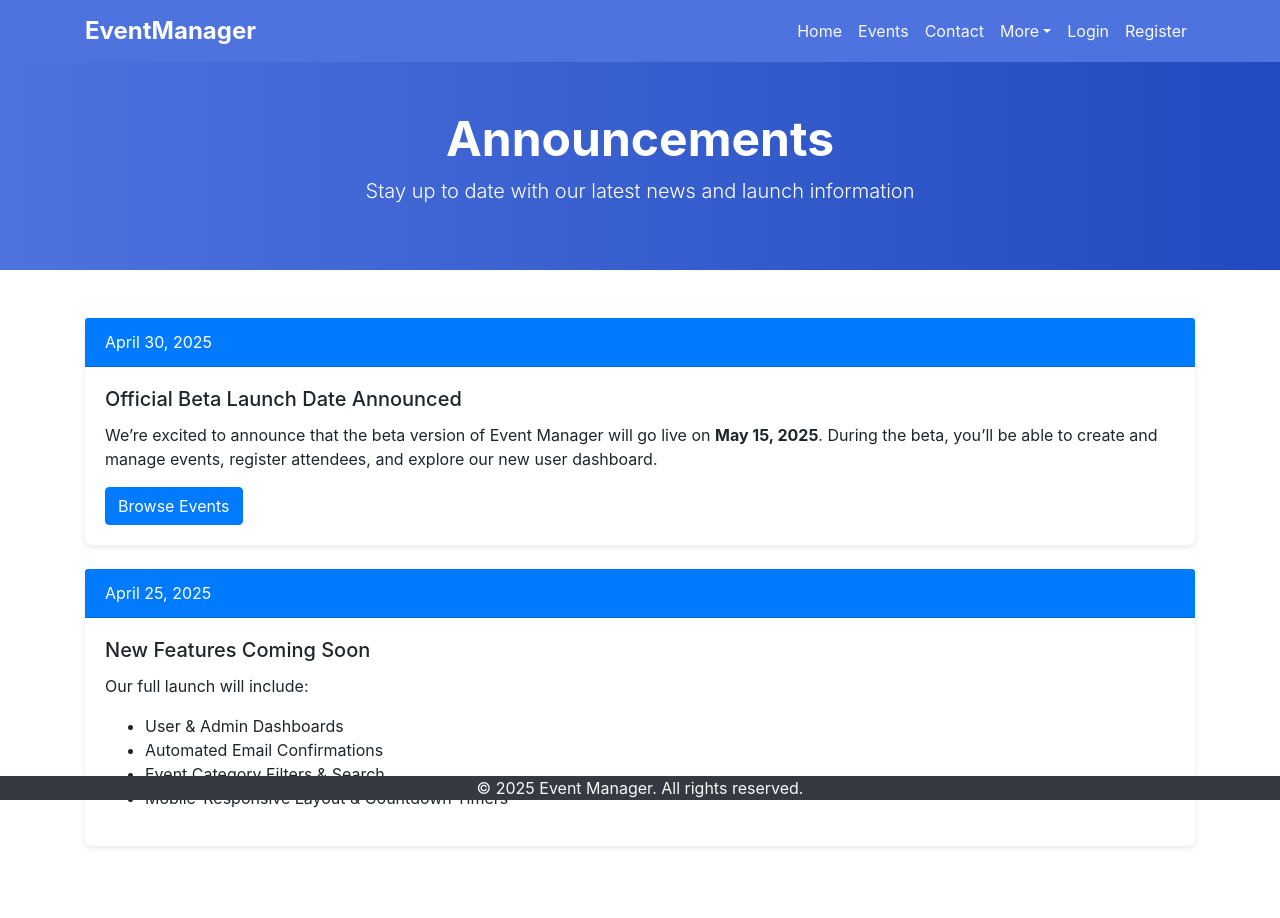
After one commit to kimbrow-slice/Online-Event-Management-System, a PHP site: page /announcements.html in a window 1280 px wide. The commit adds this page. Run offline with PHP 8.4, Linux system fonts and the light colour scheme.

Commit message:
Created announcements page, contacts page, got the search boxes working, and got the event countdown working

```diff
--- /dev/null
+++ b/www/announcements.html
@@ -0,0 +1,101 @@
+<!DOCTYPE html>
+<html lang="en">
+<head>
+    <meta charset="UTF-8">
+    <meta name="viewport" content="width=device-width, initial-scale=1, shrink-to-fit=no">
+    <title>Announcements – Event Manager</title>
+    <!-- Bootstrap 4 -->
+    <link rel="stylesheet"
+          href="https://stackpath.bootstrapcdn.com/bootstrap/4.5.2/css/bootstrap.min.css">
+    <!-- Custom Styles -->
+    <link rel="stylesheet" href="stylesheet.css">
+</head>
+<body>
+
+<!-- Navigation Bar -->
+<nav class="navbar navbar-expand-lg navbar-dark bg-primary">
+    <div class="container">
+        <a class="navbar-brand" href="index.html">EventManager</a>
+        <button class="navbar-toggler" type="button" data-toggle="collapse"
+                data-target="#navbarNav">
+            <span class="navbar-toggler-icon"></span>
+        </button>
+        <div class="collapse navbar-collapse" id="navbarNav">
+            <ul class="navbar-nav ml-auto">
+                <li class="nav-item"><a class="nav-link" href="index.html">Home</a></li>
+                <li class="nav-item"><a class="nav-link" href="events.php">Events</a></li>
+                <li class="nav-item"><a class="nav-link" href="contact.html">Contact</a></li>
+                <li class="nav-item dropdown">
+                    <a class="nav-link dropdown-toggle" href="#" id="moreDropdown"
+                       role="button" data-toggle="dropdown">More</a>
+                    <div class="dropdown-menu">
+                        <a class="dropdown-item" href="#">Admin Dashboard</a>
+                        <a class="dropdown-item" href="#">User Dashboard</a>
+                    </div>
+                </li>
+                <li class="nav-item"><a class="nav-link" href="login.html">Login</a></li>
+                <li class="nav-item"><a class="nav-link" href="register.html">Register</a></li>
+            </ul>
+        </div>
+    </div>
+</nav>
+
+<!-- Hero Section -->
+<div class="jumbotron jumbotron-fluid text-center mb-0">
+    <div class="container">
+        <h1 class="animated-heading">Announcements</h1>
+        <p class="lead">Stay up to date with our latest news and launch information</p>
+    </div>
+</div>
+
+<!-- Announcements List -->
+<div class="container py-5">
+    <!-- Announcement 1 -->
+    <div class="card mb-4">
+        <div class="card-header bg-primary text-white">
+            April 30, 2025
+        </div>
+        <div class="card-body">
+            <h5 class="card-title">Official Beta Launch Date Announced</h5>
+            <p class="card-text">
+                We’re excited to announce that the beta version of Event Manager will go live on
+                <strong>May 15, 2025</strong>. During the beta, you’ll be able to create and
+                manage events, register attendees, and explore our new user dashboard.
+            </p>
+            <a href="events.php" class="btn btn-primary">Browse Events</a>
+        </div>
+    </div>
+
+    <!-- Announcement 2 -->
+    <div class="card mb-4">
+        <div class="card-header bg-primary text-white">
+            April 25, 2025
+        </div>
+        <div class="card-body">
+            <h5 class="card-title">New Features Coming Soon</h5>
+            <p class="card-text">
+                Our full launch will include:
+            <ul>
+                <li>User &amp; Admin Dashboards</li>
+                <li>Automated Email Confirmations</li>
+                <li>Event Category Filters &amp; Search</li>
+                <li>Mobile-Responsive Layout &amp; Countdown Timers</li>
+            </ul>
+        </div>
+    </div>
+</div>
+
+<!-- Footer -->
+<footer class="footer fixed-bottom bg-dark text-light">
+    <div class="container text-center">
+        <p class="mb-0">&copy; 2025 Event Manager. All rights reserved.</p>
+    </div>
+</footer>
+
+<!-- Scripts -->
+<script src="https://code.jquery.com/jquery-3.5.1.slim.min.js"></script>
+<script
+        src="https://cdn.jsdelivr.net/npm/bootstrap@4.5.2/dist/js/bootstrap.bundle.min.js">
+</script>
+</body>
+</html>
```
Also changed, not shown: www/contact.html (added, +126 -0 lines), www/countdown.js (added, +32 -0 lines), www/events.php (+22 -9 lines), www/index.html (+5 -4 lines), 1 other file.
